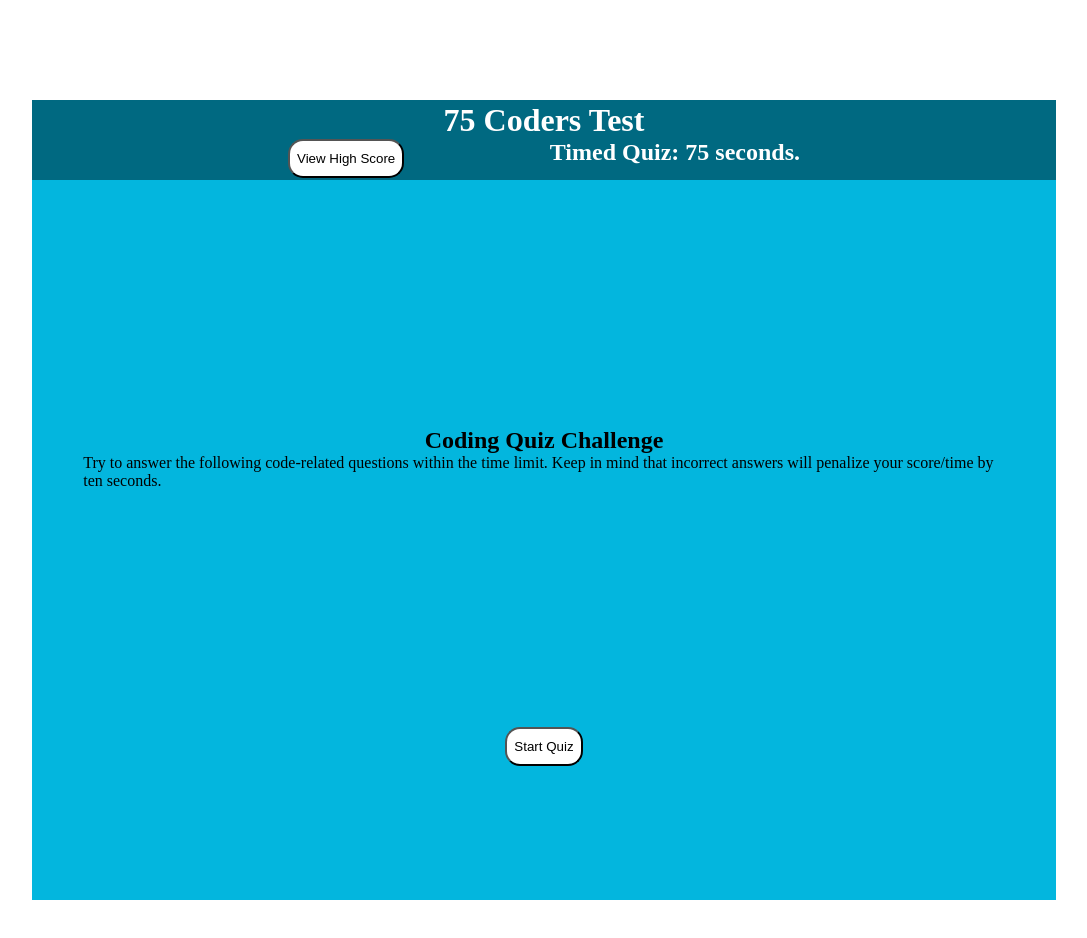
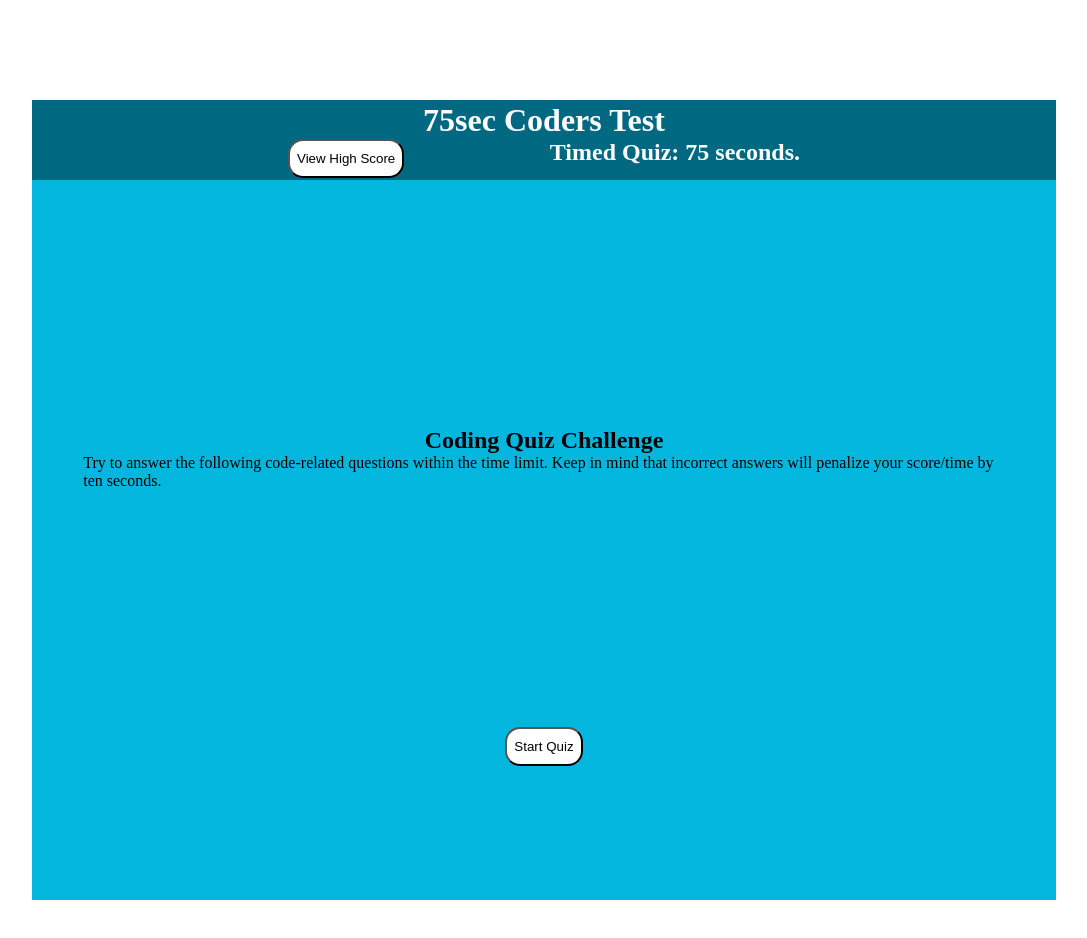
Before and after one commit to SarahStelljes/75_coders_test, a plain HTML site: page index.html in a window 1280 px wide. Shown: the whole page, without its empty margins (96-1183 px from the left). Drawn offline with Linux system fonts and the light colour scheme.

Commit message:
forgot to change h1 title, so I changed it

```diff
--- a/index.html
+++ b/index.html
@@ -11,7 +11,7 @@
     <main>
         <div id="quiz-container">
             <div id="test-info">
-                <h1>75 Coders Test</h1>
+                <h1>75sec Coders Test</h1>
                 <div>
                     <button id="view-scores" class="btn">View High Score</button>
                     <h2 id="timer">Timed Quiz: 75 seconds.</h2>
```
